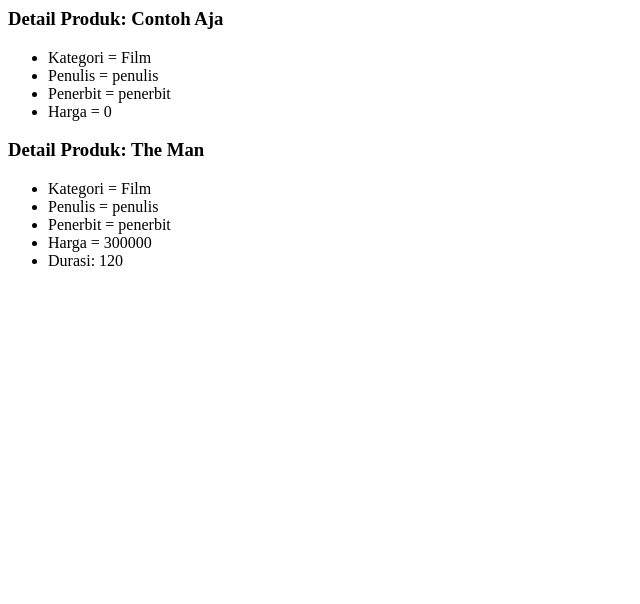
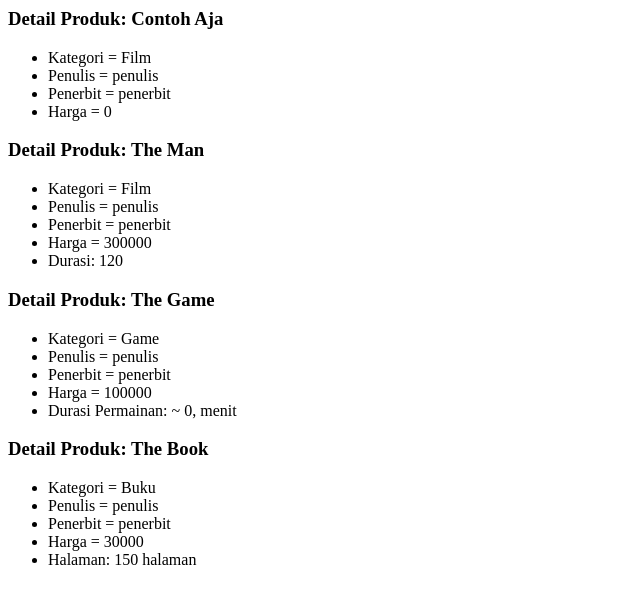
Before and after one commit to fanyganesta/Belajar-OOPHP-by-Youtube-WPU, a PHP site: page /pertemuan8/index.php in a window 1280 px wide. Shown: the top 604 px of the page, without its empty margins (0-640 px from the left). Run offline with PHP 8.4, Linux system fonts and the light colour scheme.

Commit message:
tambah buku sebagai class baru yang extend Produk

```diff
--- a/pertemuan8/index.php
+++ b/pertemuan8/index.php
@@ -73,7 +73,7 @@
         public $durasi;
 
         public function __CONSTRUCT($kategori, $judul, $penulis, $penerbit, $harga, $durasi){
-            $this->durasi = $durasi ?? 10;
+            $this->durasi = ($durasi != '') ? $durasi : 10;
             parent::__CONSTRUCT($kategori, $judul, $penulis, $penerbit, $harga);
         }
 
@@ -93,8 +93,52 @@
         }
     }
 
-    $produk2 = new Produk('Film', 'Contoh Aja','','','');
+    class Game extends Produk {
+        public $playTime;
+
+        public function __CONSTRUCT($kategori, $judul, $penulis, $penerbit, $harga, $playTime){
+            parent::__CONSTRUCT($kategori, $judul, $penulis, $penerbit, $harga);
+            $this->playTime = ($playTime != '') ? $playTime : 0;
+        }
+
+        public function strGame(){
+            $str = "<li> Durasi Permainan: ~ $this->playTime, menit </li>";
+            return $str;
+        }
+
+        public function tampilDetail(){
+            $datas = parent::getStringLabel();
+            $datas[1] = $datas[1].$this->strGame();
+            return $this->gabungStr($datas);
+        }
+    }
+
+
+    class Buku extends Produk{
+        public $halaman;
+
+        public function __CONSTRUCT($kategori, $judul, $penulis, $penerbit, $harga, $halaman){
+            parent::__CONSTRUCT($kategori, $judul, $penulis, $penerbit, $harga);
+            $this->halaman = ($halaman != '') ? $halaman : 0;
+        }
+
+        public function strBook(){
+            return $str = "<li>Halaman: $this->halaman halaman </li>";
+        }
+
+        public function tampilDetail(){
+            $datas = parent::getStringLabel();
+            $datas[1] = $datas[1].$this->strBook();
+            return $this->gabungStr($datas);
+        }
+    }
+
+    $produk1 = new Produk('Film', 'Contoh Aja','','','');
+    echo $produk1->tampilDetail();
+    $produk2 = new Film('Film', 'The Man', '','',300000, 120);
     echo $produk2->tampilDetail();
-    $produk1 = new Film('Film', 'The Man', '','',300000, 120);
-    echo $produk1->tampilDetail();
+    $produk3 = new Game('Game', 'The Game', '', '', 100000, '');
+    echo $produk3->tampilDetail();
+    $produk4 = new Buku('Buku', 'The Book', '', '', 30000, 150);
+    echo $produk4->tampilDetail();
 ?>
```
